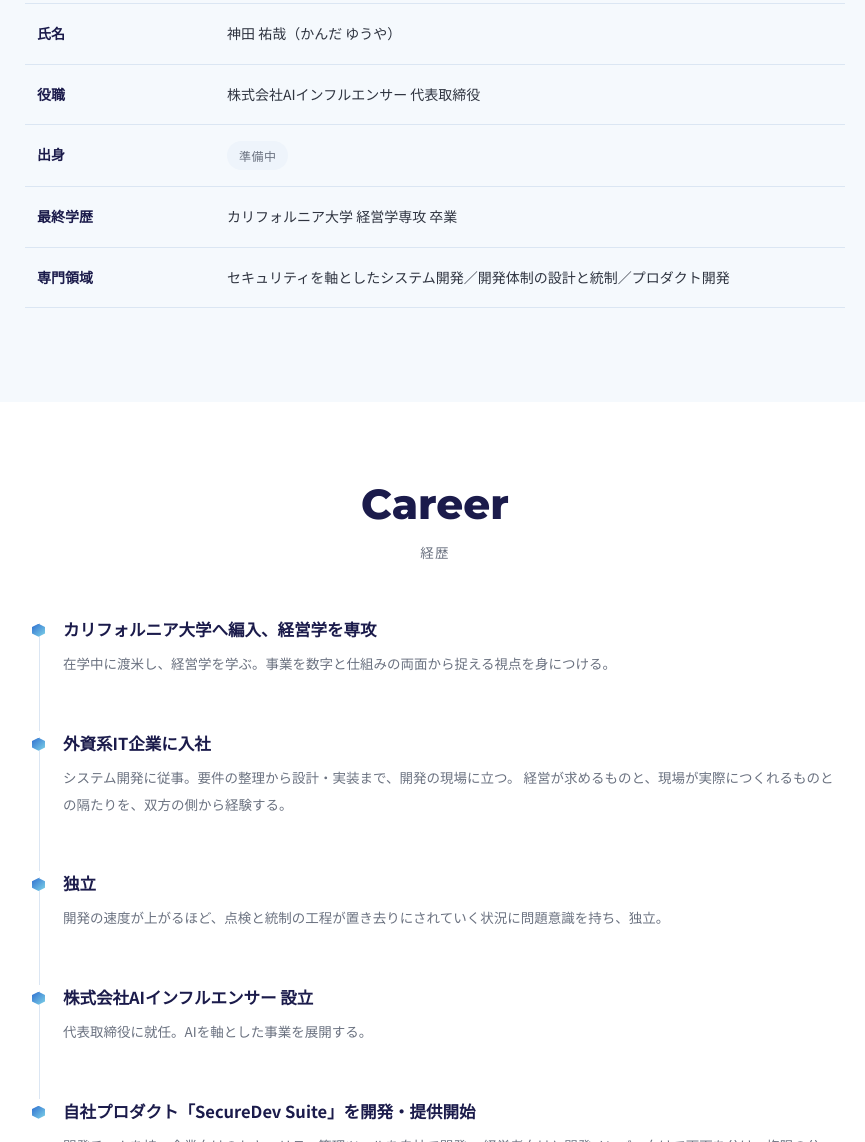
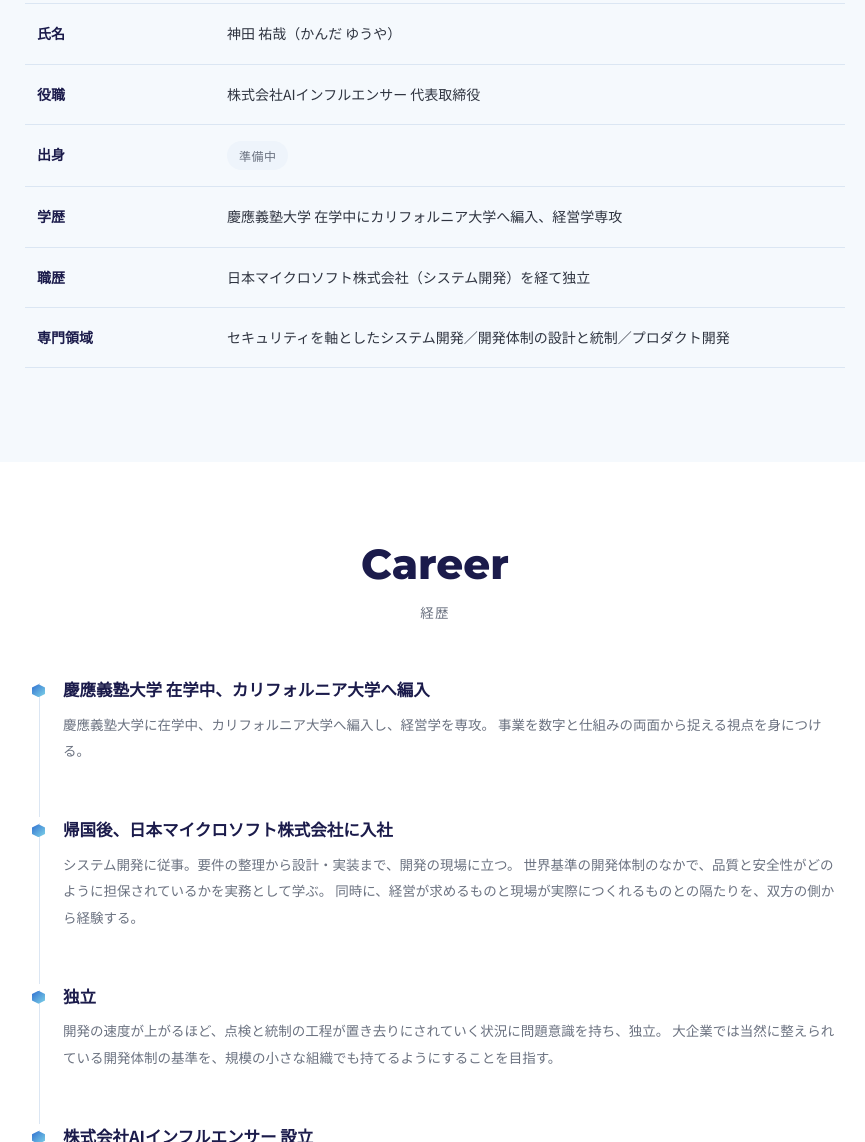
Before and after one commit to mikitie25/ai-influencer-hp, a website: page message.html in a window 1280 px wide. Shown: the part 1658-2800 px from the top of the page, without its empty margins (205-1070 px from the left). Drawn offline with Linux system fonts and the light colour scheme.

```diff
--- a/message.html
+++ b/message.html
@@ -67,7 +67,7 @@
         <h2 class="ceo-lead">経営の言葉と、現場の言葉。<br>その両方で話せること。</h2>
 
         <p>
-          私は大学で経営学を学び、その後、外資系のIT企業でシステム開発の現場に立ってきました。
+          私は大学で経営学を学んだのち、日本マイクロソフトでシステム開発の現場に立ってきました。
           経営の側から事業を見る訓練と、実際に手を動かしてものをつくる経験。
           この二つを続けてきて分かったのは、両者のあいだには、いつも言葉のずれがあるということです。
         </p>
@@ -114,7 +114,8 @@
           <tr><th>氏名</th><td>神田 祐哉（かんだ ゆうや）</td></tr>
           <tr><th>役職</th><td>株式会社AIインフルエンサー 代表取締役</td></tr>
           <tr><th>出身</th><td><span class="tbd">準備中</span></td></tr>
-          <tr><th>最終学歴</th><td>カリフォルニア大学 経営学専攻 卒業</td></tr>
+          <tr><th>学歴</th><td>慶應義塾大学 在学中にカリフォルニア大学へ編入、経営学専攻</td></tr>
+          <tr><th>職歴</th><td>日本マイクロソフト株式会社（システム開発）を経て独立</td></tr>
           <tr><th>専門領域</th><td>セキュリティを軸としたシステム開発／開発体制の設計と統制／プロダクト開発</td></tr>
         </tbody>
       </table>
@@ -132,27 +133,30 @@
       <div class="career">
         <div class="career-item no-year">
           <div class="career-text">
-            <h3>カリフォルニア大学へ編入、経営学を専攻</h3>
-            <p>在学中に渡米し、経営学を学ぶ。事業を数字と仕組みの両面から捉える視点を身につける。</p>
+            <h3>慶應義塾大学 在学中、カリフォルニア大学へ編入</h3>
+            <p>慶應義塾大学に在学中、カリフォルニア大学へ編入し、経営学を専攻。
+              事業を数字と仕組みの両面から捉える視点を身につける。</p>
           </div>
         </div>
         <div class="career-item no-year">
           <div class="career-text">
-            <h3>外資系IT企業に入社</h3>
+            <h3>帰国後、日本マイクロソフト株式会社に入社</h3>
             <p>システム開発に従事。要件の整理から設計・実装まで、開発の現場に立つ。
-              経営が求めるものと、現場が実際につくれるものとの隔たりを、双方の側から経験する。</p>
+              世界基準の開発体制のなかで、品質と安全性がどのように担保されているかを実務として学ぶ。
+              同時に、経営が求めるものと現場が実際につくれるものとの隔たりを、双方の側から経験する。</p>
           </div>
         </div>
         <div class="career-item no-year">
           <div class="career-text">
             <h3>独立</h3>
-            <p>開発の速度が上がるほど、点検と統制の工程が置き去りにされていく状況に問題意識を持ち、独立。</p>
+            <p>開発の速度が上がるほど、点検と統制の工程が置き去りにされていく状況に問題意識を持ち、独立。
+              大企業では当然に整えられている開発体制の基準を、規模の小さな組織でも持てるようにすることを目指す。</p>
           </div>
         </div>
         <div class="career-item no-year">
           <div class="career-text">
             <h3>株式会社AIインフルエンサー 設立</h3>
-            <p>代表取締役に就任。AIを軸とした事業を展開する。</p>
+            <p>2024年7月、代表取締役に就任。AIを軸とした事業を展開する。</p>
           </div>
         </div>
         <div class="career-item no-year">
@@ -189,7 +193,7 @@
       <svg viewBox="0 0 64 64" aria-hidden="true"><defs><linearGradient id="lg2" x1="0" y1="1" x2="1" y2="0"><stop offset="0" stop-color="#2f9b8a"/><stop offset="1" stop-color="#2f6fd0"/></linearGradient></defs><path d="M32 8 L58 56 L6 56 Z" fill="none" stroke="url(#lg2)" stroke-width="5" stroke-linejoin="round"/><circle cx="32" cy="8" r="6" fill="#2f6fd0"/><path d="M32 22 L44 44" stroke="url(#lg2)" stroke-width="3.5" fill="none"/></svg>
       <b>AIインフルエンサー</b>
     </a>
-    <div class="addr">〒550-0012 大阪府大阪市西区立売堀6-7-50 ルクレ阿波座レジデンス605</div>
+    <div class="addr">〒550-0012 大阪府大阪市西区立売堀6-7-50</div>
     <nav class="fnav">
       <a href="index.html">Top</a><span>|</span>
       <a href="about.html">About us</a><span>|</span>
```
Also changed, not shown: 404.html (+1 -1 lines), about.html (+3 -3 lines), contact.html (+2 -2 lines), development.html (+1 -1 lines), index.html (+1 -1 lines), legal.html (+2 -2 lines), privacy.html (+2 -2 lines), securedev.html (+1 -1 lines), service.html (+1 -1 lines).
